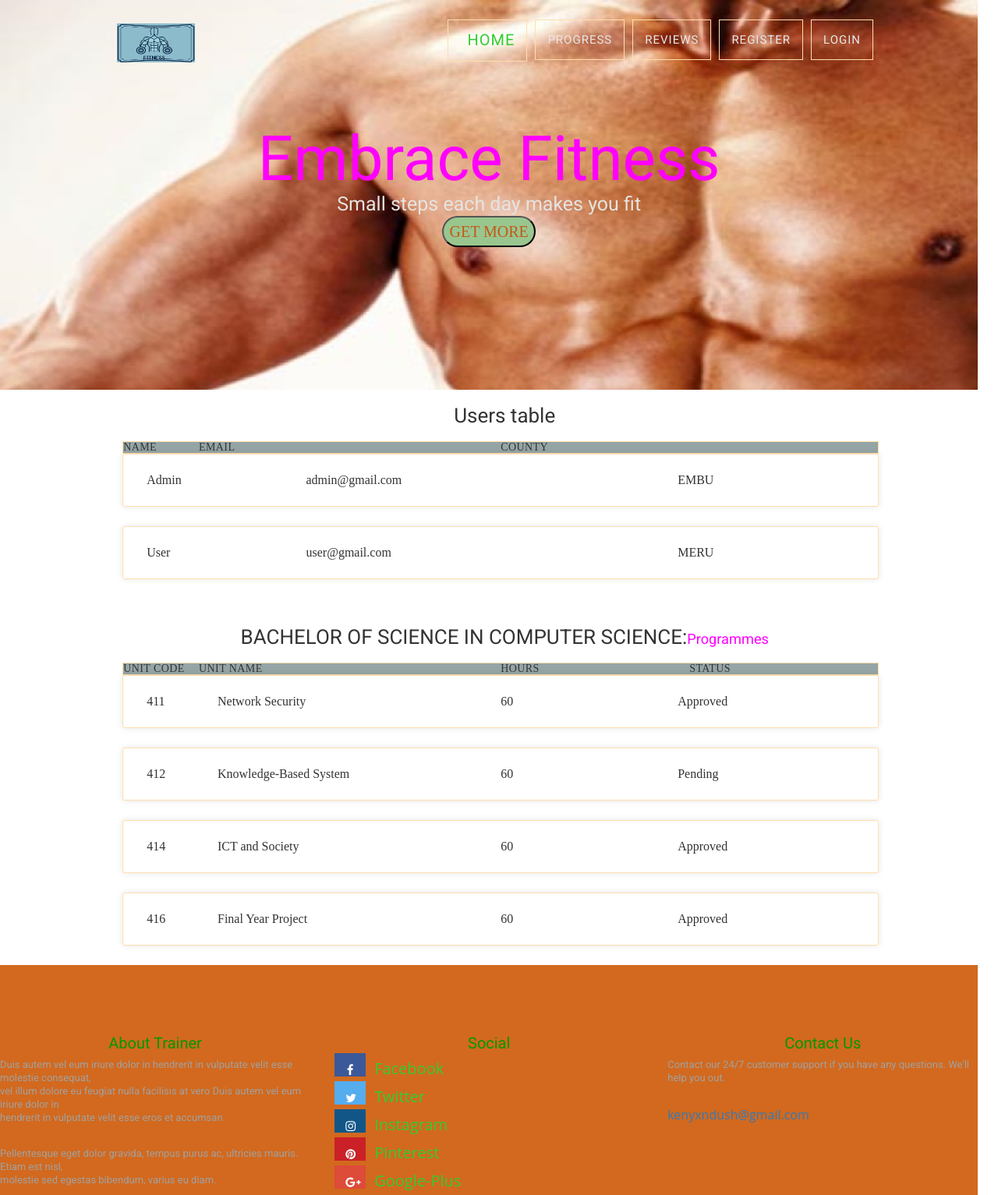
After one commit to kenyxmbuch/fitness, a Flask app: page /progress in a window 1280 px wide. The commit adds this page. Shown: the whole page at 78% size. Run offline with Flask 2, Linux system fonts and the light colour scheme; some libraries are stand-ins or nearby versions.

Commit message:
some changes

```diff
--- a/app.py
+++ b/app.py
@@ -210,6 +210,14 @@
                              render_kw={'placeholder': 'Password'})
     mobile = StringField('Mobile', [validators.length(min=10, max=15)], render_kw={'placeholder': 'Mobile'})
 
+@app.route('/progress')
+def progress():
+    return render_template("progress.html")
+
+@app.route('/reviews')
+def reviews():
+    return render_template("reviews.html")
+
 @app.route('/settings', methods=['POST', 'GET'])
 @is_logged_in
 def settings():
--- /dev/null
+++ b/static/css/table.css
@@ -0,0 +1,48 @@
+.container {
+  max-width: 1000px;
+  margin-left: auto;
+  margin-right: auto;
+  padding-left: 10px;
+  padding-right: 10px;
+}
+
+h2 {
+  font-size: 26px;
+  margin: 20px 0;
+  text-align: center;
+}
+ h2 small {
+    font-size: 0.7em;
+    color: #FF00FF;
+}
+
+ .table-row {
+    border-radius: 3px;
+    padding: 25px 30px;
+    display: flex;
+    justify-content: space-between;
+    margin-bottom: 25px;
+  }
+  .table-header {
+    background-color: #95A5A6;
+    font-size: 14px;
+    text-transform: uppercase;
+    letter-spacing: 0.03em;
+    display: flex;
+  }
+  .table-row {
+    background-color: #ffffff;
+    box-shadow: 0px 0px 9px 0px rgba(0,0,0,0.1);
+  }
+  .col-1 {
+    flex-basis: 10%;
+  }
+  .col-2 {
+    flex-basis: 40%;
+  }
+  .col-3 {
+    flex-basis: 25%;
+  }
+  .col-4 {
+    flex-basis: 25%;
+  }
--- a/templates/includes/_navbar.html
+++ b/templates/includes/_navbar.html
@@ -64,6 +64,7 @@
   margin-top: 3px;
   height: 40px;
   background: #99c68e;
+  border-radius: 25px;
 }
 button a{
   color: #c35817;
@@ -75,7 +76,7 @@
 		<ul class="nav navbar-nav" style="text-align: right;">
 		  {% if session.logged_in %}
             <li><a class="page-scroll" href="/">Home</a></li>
-            <li><a class="page-scroll" href="#">Progress</a></li>
+            <li><a class="page-scroll" href="progress">Progress</a></li>
             <li><a class="page-scroll" href="#">Reviews</a></li>
 			<li><a href="#">profile</a>
 				<ul class="dropdown">
--- a/templates/layout.html
+++ b/templates/layout.html
@@ -4,18 +4,14 @@
 <meta charset="utf-8">
 <title>FITNESS</title>
 <link rel="icon" href="../static/images/favicon.png" type="image/png" sizes="16x16">
-<meta name="viewport" content="width=device-width, initial-scale=1">
-<meta name="description" content="iLand Multipurpose Landing Page Template">
-<meta name="keywords" content="iLand HTML Template, iLand Landing Page, Landing Page Template">
 <link href="../static/css/bootstrap.min.css" rel="stylesheet" type="text/css" media="all" />
 <link href="https://fonts.googleapis.com/css?family=Roboto:300,400,500,700,900" rel="stylesheet">
 <link rel="stylesheet" href="https://cdnjs.cloudflare.com/ajax/libs/font-awesome/4.7.0/css/font-awesome.min.css">
 <link rel="stylesheet" href="../static/css/animate.css">
-<!-- Resource style -->
 <link rel="stylesheet" href="../static/css/owl.carousel.css">
 <link rel="stylesheet" href="../static/css/owl.theme.css">
 <link rel="stylesheet" href="../static/css/ionicons.min.css">
-<!-- Resource style -->
+<link rel="stylesheet" href="../static/css/table.css">
 <link href="../static/css/style.css" rel="stylesheet" type="text/css" media="all" />
 </head>
 <body>
--- /dev/null
+++ b/templates/progress.html
@@ -0,0 +1,113 @@
+{% extends 'layout.html' %}
+<link rel="stylesheet" href="../static/css.table.css">
+{% block body %}
+<style type="text/css">
+.container {
+  max-width: 1000px;
+  margin-left: auto;
+  margin-right: auto;
+  padding-left: 10px;
+  padding-right: 10px;
+}
+
+h2 {
+  font-size: 26px;
+  margin: 20px 0;
+  text-align: center;
+}
+ h2 small {
+    font-size: 0.7em;
+    color: #FF00FF;
+}
+
+ .table-row {
+    border-radius: 3px;
+    padding: 25px 30px;
+    display: flex;
+    justify-content: space-between;
+    margin-bottom: 25px;
+  }
+  .table-header {
+    background-color: #95A5A6;
+    font-size: 14px;
+    text-transform: uppercase;
+    letter-spacing: 0.03em;
+    display: flex;
+  }
+  .table-row {
+    background-color: #ffffff;
+    box-shadow: 0px 0px 9px 0px rgba(0,0,0,0.1);
+  }
+  .col-1 {
+    flex-basis: 10%;
+  }
+  .col-2 {
+    flex-basis: 40%;
+  }
+  .col-3 {
+    flex-basis: 25%;
+  }
+  .col-4 {
+    flex-basis: 25%;
+  }
+</style>
+<div class="container">
+   <div class="content">
+    <div class="container">
+   <h2>Users table</h2>
+ <ul class="responsive-table">
+  <li class="table-header">
+    <div class="col col-1">Name</div>
+    <div class="col col-2">Email</div>
+    <div class="col col-3">County</div>
+  </li>
+  <li class="table-row">
+    <div class="col col-1" data-label="Name">Admin</div>
+    <div class="col col-2" data-label="Email">admin@gmail.com</div>
+    <div class="col col-3" data-label="County">EMBU</div>
+  </li>
+    <li class="table-row">
+    <div class="col col-1" data-label="Name">User</div>
+    <div class="col col-2" data-label="Email">user@gmail.com</div>
+    <div class="col col-3" data-label="County">MERU</div>
+  </li>
+   </div><br/>
+
+   <div class="container">
+  <h2>BACHELOR OF SCIENCE IN COMPUTER SCIENCE:<small>Programmes</small></h2>
+  <ul class="responsive-table">
+    <li class="table-header">
+      <div class="col col-1">Unit Code</div>
+      <div class="col col-2">Unit Name</div>
+      <div class="col col-3">Hours</div>
+      <div class="col col-4">Status</div>
+    </li>
+    <li class="table-row">
+      <div class="col col-1" data-label="Unit Code">411</div>
+      <div class="col col-2" data-label="Unit Name">Network Security</div>
+      <div class="col col-3" data-label="Hours">60</div>
+      <div class="col col-4" data-label="Status">Approved</div>
+    </li>
+    <li class="table-row">
+      <div class="col col-1" data-label="Unit Code">412</div>
+      <div class="col col-2" data-label="Unit Name">Knowledge-Based System</div>
+      <div class="col col-3" data-label="Hours">60</div>
+      <div class="col col-4" data-label="Status">Pending</div>
+    </li>
+    <li class="table-row">
+      <div class="col col-1" data-label="Unit Code">414</div>
+      <div class="col col-2" data-label="Unit Name">ICT and Society</div>
+      <div class="col col-3" data-label="Hours">60</div>
+      <div class="col col-4" data-label="Status">Approved</div>
+    </li>
+    <li class="table-row">
+      <div class="col col-1" data-label="Unit Code">416</div>
+      <div class="col col-2" data-label="Unit Name">Final Year Project</div>
+      <div class="col col-3" data-label="Hours">60</div>
+      <div class="col col-4" data-label="Status">Approved</div>
+    </li>
+  </ul>
+</div>
+</div>
+</div>
+{% endblock%}
```
